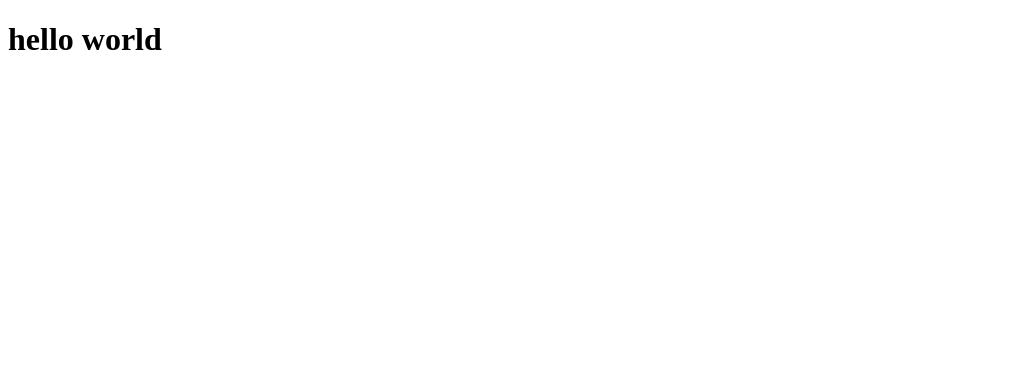
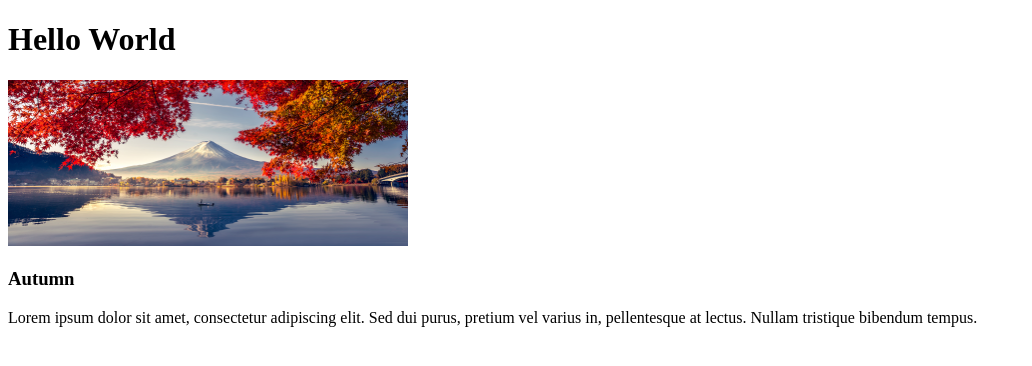
Before and after one commit to lyn-jin/learning-new, a plain HTML site: page index.html in a window 1280 px wide. Shown: the whole page, without its empty margins (0-1032 px from the left). Drawn offline with Linux system fonts and the light colour scheme.

Commit message:
added images and texts

```diff
--- a/index.html
+++ b/index.html
@@ -2,10 +2,13 @@
 <html lang="en">
 <head>
     <meta charset="utf-8">
-    <meta name="descripiton" description="My travel web">
-    <title>Travel Web</title>
+    <meta name="description" content="My Travel App">
+    <title>My Travel App</title>
 </head>
 <body>
-<h1>hello world</h1>
+<h1>Hello World</h1>
+<img src="Landscape-Color.jpg" width="400px">
+<h3>Autumn</h3>
+<p>Lorem ipsum dolor sit amet, consectetur adipiscing elit. Sed dui purus, pretium vel varius in, pellentesque at lectus. Nullam tristique bibendum tempus. </p>
 </body>
 </html>
```
Also changed, not shown: Landscape-Color.jpg (added).
